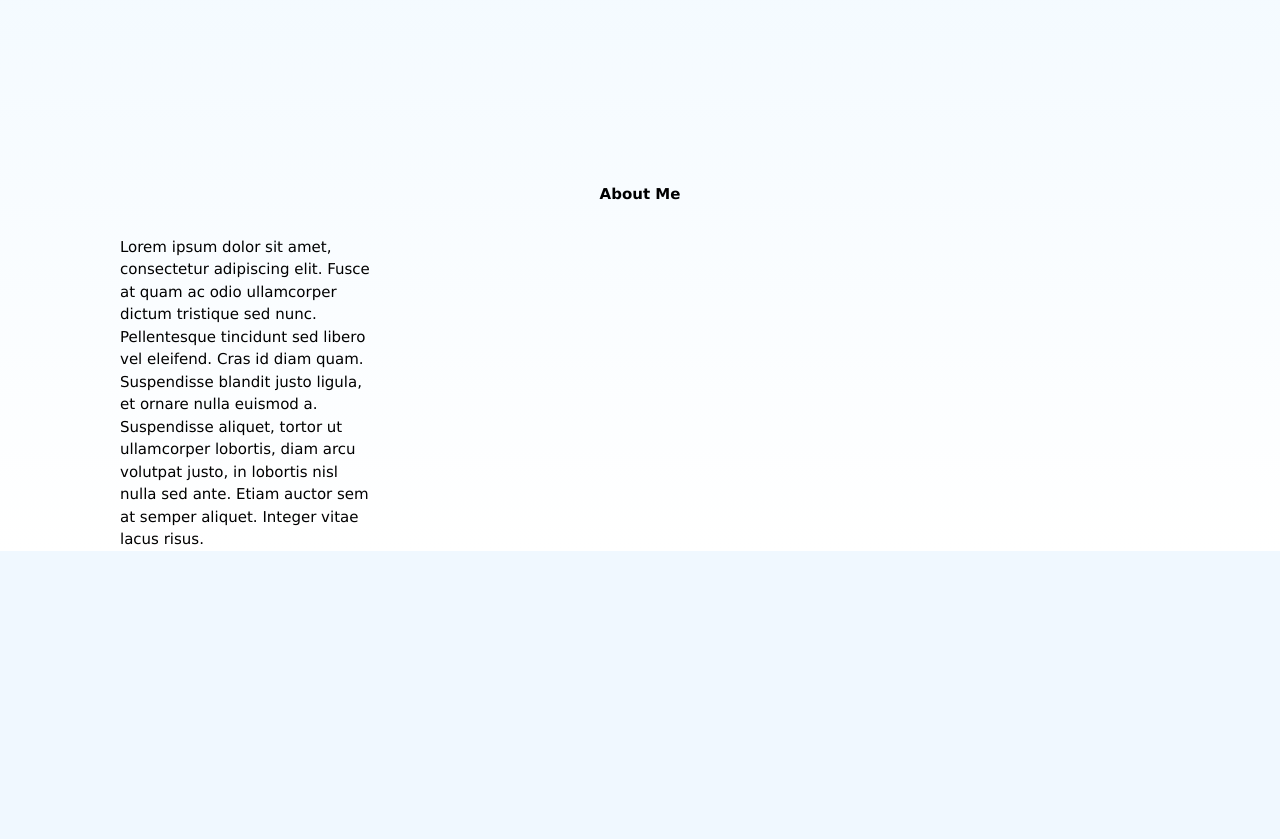
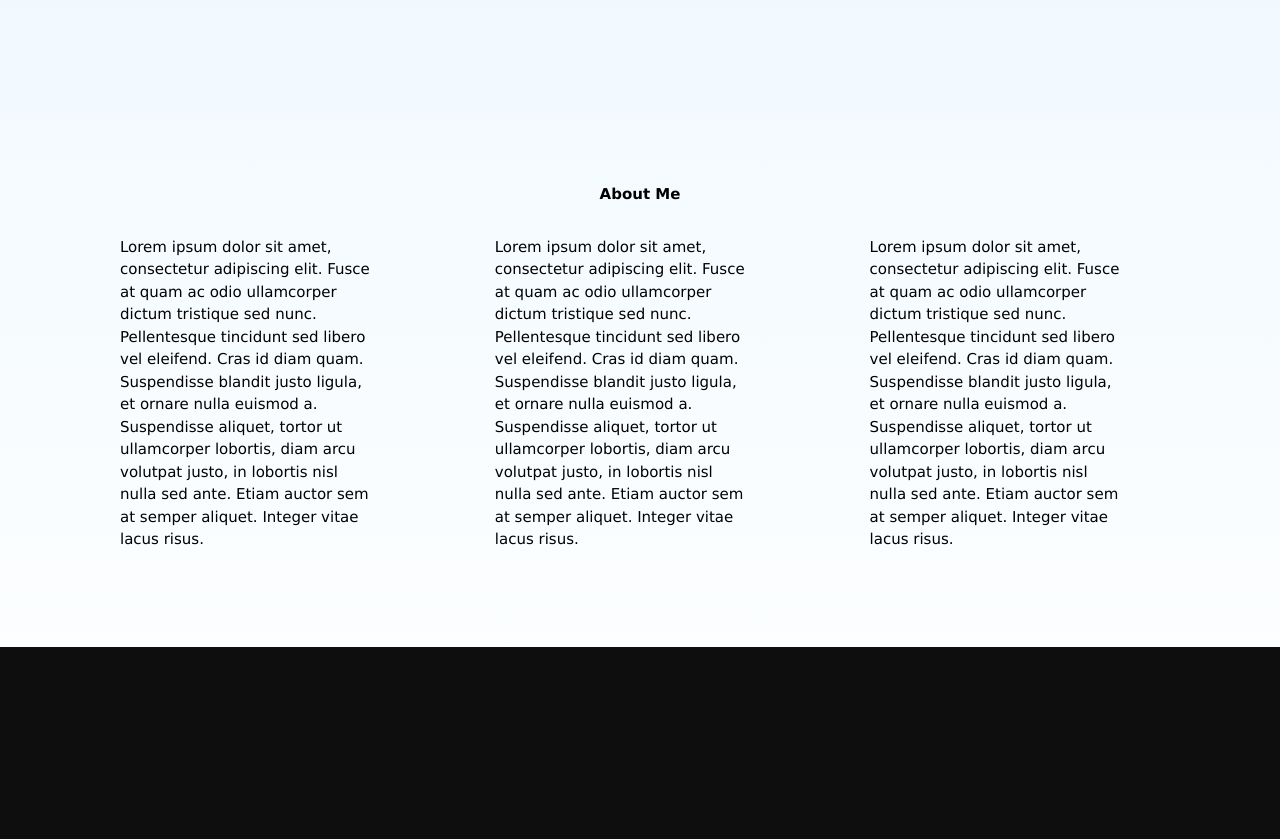
Before and after one commit to Kriyoni/kriyoni.github.io, a PHP site: page /index.html in a window 1280 px wide. Shown: the part 767-1606 px from the top of the page. Before the commit the page ends 1318 px from the top, so only its background shows below. Run offline with PHP 8.4, Linux system fonts and the light colour scheme.

Commit message:
The Correct One

```diff
--- a/Portfolio ko/css/style.css
+++ b/Portfolio ko/css/style.css
@@ -95,8 +95,9 @@ list-style: none;
 {
 	width: 250px;
 	/*background-color: #c7c7c7;*/
-		margin-top: 30px;
+	margin-top: 30px;
 	margin-left: 120px;
+	display: inline-block;
 }
 .about-me-text
 {
@@ -113,3 +114,9 @@ list-style: none;
 	width: 100%;
 	height: 100%;
 }
+footer
+{
+	margin-top: 1in;
+	background-color: #0e0e0e;
+	height: 2in;
+}
--- a/Portfolio ko/index.html
+++ b/Portfolio ko/index.html
@@ -38,9 +38,23 @@
 				Lorem ipsum dolor sit amet, consectetur adipiscing elit. Fusce at quam ac odio ullamcorper dictum tristique sed nunc. Pellentesque tincidunt sed libero vel eleifend. Cras id diam quam. Suspendisse blandit justo ligula, et ornare nulla euismod a. Suspendisse aliquet, tortor ut ullamcorper lobortis, diam arcu volutpat justo, in lobortis nisl nulla sed ante. Etiam auctor sem at semper aliquet. Integer vitae lacus risus.
 			</span>
 		</div>
+		<div id ="about-me-container">
+
+			<span class="about-me-text">
+				Lorem ipsum dolor sit amet, consectetur adipiscing elit. Fusce at quam ac odio ullamcorper dictum tristique sed nunc. Pellentesque tincidunt sed libero vel eleifend. Cras id diam quam. Suspendisse blandit justo ligula, et ornare nulla euismod a. Suspendisse aliquet, tortor ut ullamcorper lobortis, diam arcu volutpat justo, in lobortis nisl nulla sed ante. Etiam auctor sem at semper aliquet. Integer vitae lacus risus.
+			</span>
+		</div>
+		<div id ="about-me-container">
+
+			<span class="about-me-text">
+				Lorem ipsum dolor sit amet, consectetur adipiscing elit. Fusce at quam ac odio ullamcorper dictum tristique sed nunc. Pellentesque tincidunt sed libero vel eleifend. Cras id diam quam. Suspendisse blandit justo ligula, et ornare nulla euismod a. Suspendisse aliquet, tortor ut ullamcorper lobortis, diam arcu volutpat justo, in lobortis nisl nulla sed ante. Etiam auctor sem at semper aliquet. Integer vitae lacus risus.
+			</span>
+		</div>
 		<div></div>
 	</div>
+	<footer>
 
+	</footer>
 </body>
 </html>
 <!-- <img  id="right-speaker" class="speaker-size" src="images/speaker-desig.png" alt="Why?"> -->
```
